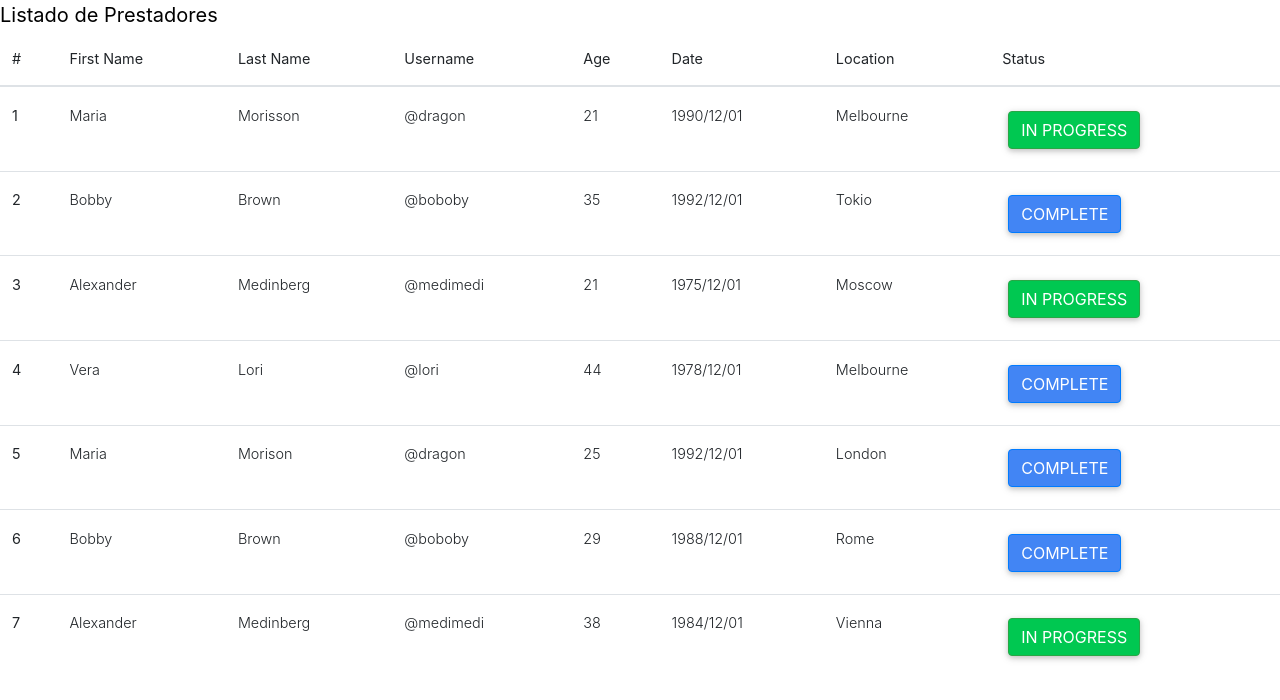
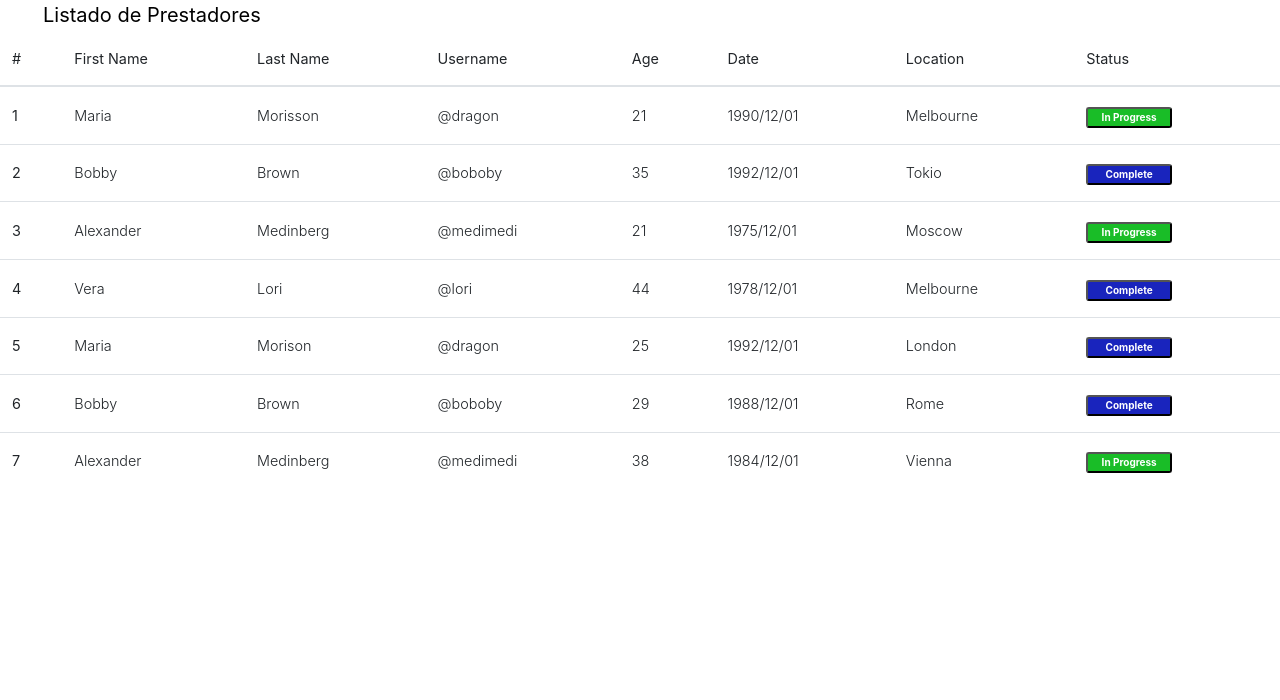
Before and after one commit to Camilo9619/SISTSADOR, a React (Create React App) app: page /Tabla_Prestadores in a window 1280 px wide. Shown: the top 700 px of the page. Built offline with nearby package versions, Linux system fonts and the light colour scheme.

Commit message:
Adicion Pagina Prestadores y modificacion Tabla prestadores

```diff
--- a/src/components/App.js
+++ b/src/components/App.js
@@ -14,6 +14,7 @@ import 'bootstrap-css-only/css/bootstrap.min.css';
 import 'mdbreact/dist/css/mdb.css';
 import Tabla_Prestadores from './Tabla_Prestadores';
 import Home from '../pages/Home';
+import Prestadores from '../pages/Prestadores';
 function App() {
   return (
     <BrowserRouter>
@@ -22,6 +23,7 @@ function App() {
           <Route exact path="/" component={Login}/>
           <Route exact path="/Tabla_Prestadores" component={Tabla_Prestadores}/>
           <Route exact path="/Home"component={Home}/>
+          <Route exact path="/Prestadores"component={Prestadores}/>
         </Switch>
       </Layout>
     </BrowserRouter>
--- a/src/components/NavBar.js
+++ b/src/components/NavBar.js
@@ -32,7 +32,7 @@ class Navbar extends React.Component {
             <div class="collapse navbar-collapse" id="navbarTogglerDemo02">
               <ul class="navbar-nav mr-auto mt-2 mt-lg-0">
                 <li class="nav-item active">
-                    <Link to="/"><img src={LOGO}alt="" className="logo"/></Link>
+                    <Link to="/Home"><img src={LOGO}alt="" className="logo"/></Link>
                 </li>
               </ul>
               <form onSubmit={this.handleSubmit}>
--- a/src/components/Sidebar.js
+++ b/src/components/Sidebar.js
@@ -31,7 +31,7 @@ const Sidebar = () => {
               <CDBSidebarMenuItem icon="columns">Dashboard
               </CDBSidebarMenuItem>
             </NavLink>
-            <NavLink exact to="/Tabla_Prestadores" activeClassName="activeClicked">
+            <NavLink exact to="/Prestadores">
               <CDBSidebarMenuItem icon="table">Prestadores</CDBSidebarMenuItem>
             </NavLink>
 
@@ -40,7 +40,7 @@ const Sidebar = () => {
               exact
               to="/hero404"
               target=""
-              activeClassName="activeClicked"
+
             >
             </NavLink>
           </CDBSidebarMenu>
--- a/src/components/Tabla_Prestadores.js
+++ b/src/components/Tabla_Prestadores.js
@@ -1,9 +1,12 @@
 import React, { Component } from 'react';
-import '../css/Navbar.css';
+import '../css/Tabla_Prestadores.css';
+import Sidebar from './Sidebar';
+import NavBar from './NavBar';
 class Tabla_Prestadores extends Component {
     render() {
         return (
             <div>
+
                 <div className="titulo_tabla">
                     <span>Listado de Prestadores</span>
                 </div>
@@ -30,7 +33,7 @@ class Tabla_Prestadores extends Component {
                             <td>21</td>
                             <td>1990/12/01</td>
                             <td>Melbourne</td>
-                            <td><button className="btn btn-success">In Progress</button></td>
+                            <td><button className="boton-progress">In Progress</button></td>
                             </tr>
                             <tr>
                             <th scope="row">2</th>
@@ -40,7 +43,7 @@ class Tabla_Prestadores extends Component {
                             <td>35</td>
                             <td>1992/12/01</td>
                             <td>Tokio</td>
-                            <td><button className="btn btn-primary">Complete</button></td>
+                            <td><button className="boton-complete">Complete</button></td>
                             </tr>
                             <tr>
                             <th scope="row">3</th>
@@ -50,7 +53,7 @@ class Tabla_Prestadores extends Component {
                             <td>21</td>
                             <td>1975/12/01</td>
                             <td>Moscow</td>
-                            <td><button className="btn btn-success">In Progress</button></td>
+                            <td><button className="boton-progress">In Progress</button></td>
                             </tr>
                             <tr>
                             <th scope="row">4</th>
@@ -60,7 +63,7 @@ class Tabla_Prestadores extends Component {
                             <td>44</td>
                             <td>1978/12/01</td>
                             <td>Melbourne</td>
-                            <td><button className="btn btn-primary">Complete</button></td>
+                            <td><button className="boton-complete">Complete</button></td>
                             </tr>
                             <tr>
                             <th scope="row">5</th>
@@ -70,7 +73,7 @@ class Tabla_Prestadores extends Component {
                             <td>25</td>
                             <td>1992/12/01</td>
                             <td>London</td>
-                            <td><button className="btn btn-primary">Complete</button></td>
+                            <td><button className="boton-complete">Complete</button></td>
                             </tr>
                             <tr>
                             <th scope="row">6</th>
@@ -80,7 +83,7 @@ class Tabla_Prestadores extends Component {
                             <td>29</td>
                             <td>1988/12/01</td>
                             <td>Rome</td>
-                            <td><button className="btn btn-primary">Complete</button></td>
+                            <td><button className="boton-complete">Complete</button></td>
                             </tr>
                             <tr>
                             <th scope="row">7</th>
@@ -90,7 +93,7 @@ class Tabla_Prestadores extends Component {
                             <td>38</td>
                             <td>1984/12/01</td>
                             <td>Vienna</td>
-                            <td><button className="btn btn-success">In Progress</button></td>
+                            <td><button className="boton-progress">In Progress</button></td>
                             </tr>
                         </tbody>
                     </table>
--- a/src/css/Navbar.css
+++ b/src/css/Navbar.css
@@ -79,8 +79,3 @@
   margin-left: -18px;
 
 }
-.titulo_tabla{
-  text-align: left;
-  font-size: 20px;
-  color: #000000;
-}
--- /dev/null
+++ b/src/css/Tabla_Prestadores.css
@@ -0,0 +1,42 @@
+.titulo_tabla{
+    text-align: left;
+    font-size: 20px;
+    color: #000000;
+    margin-left: 43px;
+}
+.boton-progress{
+    background-color: #19bd27;
+    color: #ffffff;
+    border-radius: 3px;
+    font-weight: bold;
+    font-size: 10px;
+    width: 86px;
+}
+.boton-progress:hover{
+    background-color: #4a8a4f;
+    color: #ffffff;
+}
+.boton-complete{
+    background-color: #1924bd;
+    color:#ffffff;
+    border-radius: 3px;
+    font-weight: bold;
+    font-size: 10px;
+    width: 86px;
+}
+.boton-complete:hover{
+    background-color: #434aa7;
+    color:#ffffff;
+}
+.tabla{
+    margin-top: -625px;
+    margin-left: 282px;
+}
+.navbar-expand-md .navbar-collapse {
+    display: flex !important;
+    flex-basis: auto;
+    color: black;
+    background-color: #ffffff;
+    width: 1349px;
+    height: 64px;
+}
--- /dev/null
+++ b/src/pages/Prestadores.js
@@ -0,0 +1,29 @@
+import React, { Component } from 'react';
+import Navbar from '../components/NavBar';
+import SIDEBAR from '../components/Sidebar';
+import Tabla_Prestadores from '../components/Tabla_Prestadores';
+import {BrowserRouter} from 'react-router-dom';
+import { BrowserRouter as Router, Route, Link, Switch } from 'react-router-dom';
+import Sidebar from '../components/Sidebar';
+
+
+class Prestadores extends Component {
+    render() {
+        return (
+            <div>
+                <div className="pag">
+                    <div className=".navbar-expand-md .navbar-collapse ">
+                        <Navbar></Navbar>
+                    </div>
+                    <div class="sidebar">
+                        <Sidebar></Sidebar>
+                    </div>
+                    <div className="tabla">
+                       <Tabla_Prestadores></Tabla_Prestadores>
+                    </div>
+                </div>
+            </div>
+        );
+    }
+}
+export default Prestadores;
```
